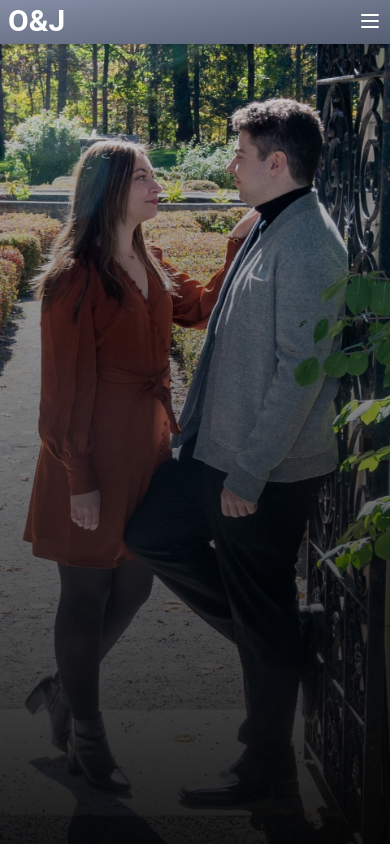
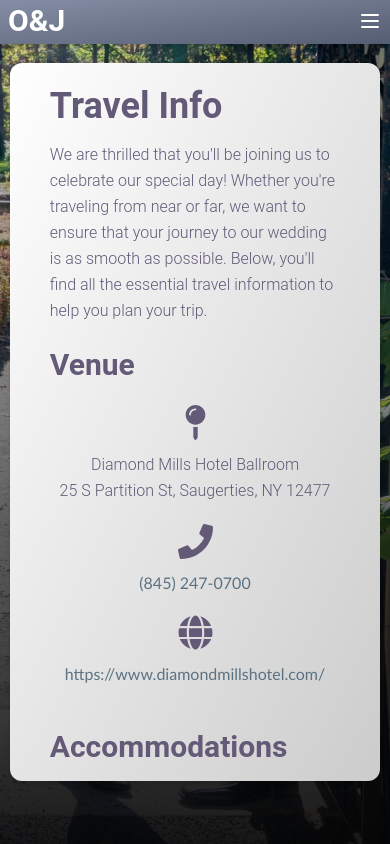
Before and after one commit to jsanter27/wedding-website, a Next.js app: page /en/travel in a window 390 px wide. Built offline with nearby package versions, Linux system fonts and the light colour scheme.

Commit message:
travel page built

```diff
--- a/package.json
+++ b/package.json
@@ -32,6 +32,7 @@
     "postcss": "8.4.23",
     "react": "18.2.0",
     "react-dom": "18.2.0",
+    "react-icons": "^4.11.0",
     "tailwindcss": "3.3.2",
     "typescript": "5.0.4"
   },
--- a/src/app/[locale]/about/page.tsx
+++ b/src/app/[locale]/about/page.tsx
@@ -115,7 +115,12 @@ export default function About() {
                   name={person.name}
                   role={person.role}
                   bio={person.bio}
-                  color={i % 2 == 0 ? 'palette-6' : 'palette-4'}
+                  bgColor={i % 2 == 0 ? 'bg-palette-6' : 'bg-palette-4'}
+                  textColor={
+                    i % 2 == 0
+                      ? 'text-palette-6-darker'
+                      : 'text-palette-4-darker'
+                  }
                 />
               ))}
             </div>
--- a/src/app/[locale]/faq/page.tsx
+++ b/src/app/[locale]/faq/page.tsx
@@ -67,7 +67,7 @@ export default function Faq() {
         a: (chunks) => (
           <a
             href="mailto: oandjwedding2024@gmail.com"
-            className="font-bold hover:text-palette-7-darker text-palette-7-lighter"
+            className="hover:brightness-75 text-palette-7-darker"
           >
             {chunks}
           </a>
--- /dev/null
+++ b/src/app/[locale]/itinerary/page.tsx
@@ -0,0 +1,7 @@
+export default function Rsvp() {
+  return (
+    <div className="flex flex-col items-center justify-center flex-grow h-full text-center">
+      TODO
+    </div>
+  );
+}
--- /dev/null
+++ b/src/app/[locale]/rsvp/page.tsx
@@ -0,0 +1,12 @@
+export default function Rsvp() {
+  return (
+    <div className="flex flex-col items-center justify-center flex-grow h-full text-center">
+      <iframe
+        src="https://docs.google.com/forms/d/e/1FAIpQLSfkxEqtOu4trLBJVHOYJKjLMJt0hODNjF88m0ec-T_8yClKXw/viewform?embedded=true"
+        className="w-full h-[85%]"
+      >
+        Loading…
+      </iframe>
+    </div>
+  );
+}
--- a/src/app/[locale]/travel/page.tsx
+++ b/src/app/[locale]/travel/page.tsx
@@ -1,7 +1,110 @@
+import PageCard from '@/components/PageCard';
+import {
+  Typography,
+  List,
+  ListItem,
+} from '@/components/ClientMaterialTailwind';
 import { useTranslations } from 'next-intl';
+import { FaMapPin, FaPhone, FaGlobe } from 'react-icons/fa';
 
 export default function Travel() {
   const t = useTranslations('Travel');
 
-  return <div></div>;
+  return (
+    <div className="flex flex-col items-center justify-center flex-grow h-full text-center">
+      <PageCard>
+        <Typography variant="h2" className="mb-3">
+          {t('pageHeader')}
+        </Typography>
+        <Typography variant="paragraph" className="mb-5">
+          {t('pageDescription')}
+        </Typography>
+        <Typography variant="h3" className="mb-5">
+          {t('venueHeader')}
+        </Typography>
+        <div className="flex flex-col mb-5 md:flex-row">
+          <div className="flex flex-col items-center flex-grow mb-5 text-center basis-0">
+            <FaMapPin size={35} className="mb-3" />
+            {t.rich('venueAddress', {
+              line: (chunk) => <Typography>{chunk}</Typography>,
+            })}
+          </div>
+          <div className="flex flex-col items-center flex-grow mb-5 text-center basis-0">
+            <FaPhone size={35} className="mb-3" />
+            <a
+              className="hover:brightness-75 text-palette-5-darker"
+              href="tel:+18452470700"
+            >
+              (845) 247-0700
+            </a>
+          </div>
+          <div className="flex flex-col items-center flex-grow mb-5 text-center basis-0">
+            <FaGlobe size={35} className="mb-3" />
+            <a
+              className="hover:brightness-75 text-palette-5-darker"
+              href="https://www.diamondmillshotel.com/"
+              target="_blank"
+            >
+              https://www.diamondmillshotel.com/
+            </a>
+          </div>
+        </div>
+        <Typography variant="h3" className="mb-3">
+          {t('accommodationsHeader')}
+        </Typography>
+        <Typography variant="paragraph" className="mb-5">
+          {t('accommodationsDescription')}
+        </Typography>
+        <Typography variant="h3" className="mb-3">
+          {t('parkingHeader')}
+        </Typography>
+        <Typography variant="paragraph" className="mb-5">
+          {t('parkingDescription')}
+        </Typography>
+        <Typography variant="h3" className="mb-3">
+          {t('attractionsHeader')}
+        </Typography>
+        <Typography variant="paragraph" className="mb-3">
+          {t('attractionsDescription')}
+        </Typography>
+        <List className="mb-5 text-palette-5-darker">
+          <a
+            className="hover:brightness-75"
+            href="https://www.saugertieslighthouse.com/visiting/"
+            target="_blank"
+          >
+            {t('saugertiesLighthouse')}
+          </a>
+          <a
+            className="hover:brightness-75"
+            href="https://opus40.org/visit/"
+            target="_blank"
+          >
+            {t('opus40')}
+          </a>
+          <a
+            className="hover:brightness-75"
+            href="https://www.hudsonrivercruises.com/"
+            target="_blank"
+          >
+            {t('hudsonRiverCruises')}
+          </a>
+          <a
+            className="hover:brightness-75"
+            href="https://www.facebook.com/p/Saugerties-Antiques-Center-100069572046598/"
+            target="_blank"
+          >
+            {t('saugertiesAntiqueCenter')}
+          </a>
+          <a
+            className="hover:brightness-75"
+            href="https://www.visitthecatskills.com/mountains/"
+            target="_blank"
+          >
+            {t('catskillMountains')}
+          </a>
+        </List>
+      </PageCard>
+    </div>
+  );
 }
--- a/src/components/BridalPartyBio.tsx
+++ b/src/components/BridalPartyBio.tsx
@@ -7,7 +7,8 @@ export type BridalPartyBioParams = {
   role: string;
   bio: string;
   image: string;
-  color: 'palette-4' | 'palette-6';
+  bgColor: string;
+  textColor: string;
 };
 
 export default function BridalPartyBio({
@@ -15,27 +16,28 @@ export default function BridalPartyBio({
   role,
   bio,
   image,
-  color,
+  bgColor,
+  textColor,
 }: BridalPartyBioParams) {
   return (
-    <div className={`flex flex-col items-center mb-10 text-${color}-darker`}>
+    <div className={`${textColor} flex flex-col items-center mb-10`}>
       <div
-        className={`flex justify-center items-center bg-${color} h-[385px] w-[385px] rounded-full`}
+        className={`${bgColor} flex justify-center items-center h-[300px] w-[300px] rounded-full`}
       >
         <Image
           className="rounded-full"
           alt={name}
           src={`/${image}`}
-          width="360"
-          height="360"
+          width="280"
+          height="280"
         />
       </div>
-      <Typography className="mt-2 font-bold text-center" variant="medium">
+      <Typography className="mt-2 font-bold text-center bg-transparent">
         {name}
         <br />
         {role}
       </Typography>
-      <Typography>{bio}</Typography>
+      <Typography className="bg-transparent">{bio}</Typography>
     </div>
   );
 }
--- a/src/components/ClientMaterialTailwind.tsx
+++ b/src/components/ClientMaterialTailwind.tsx
@@ -1,4 +1,4 @@
 'use client';
-import { Typography } from '@material-tailwind/react';
+import { Typography, List, ListItem } from '@material-tailwind/react';
 
-export { Typography };
+export { Typography, List, ListItem };
--- a/src/translations/en.json
+++ b/src/translations/en.json
@@ -48,6 +48,24 @@
     "marianaName": "Mariana Heleta",
     "marianaBio": "Mariana is the niece of the bride. She is always down to get bubble tea and play video games, and enjoys going to the movies with Olga and Justin. Mariana also holds the family record for fish caught in a day!"
   },
+  "Travel": {
+    "pageHeader": "Travel Info",
+    "pageDescription": "We are thrilled that you'll be joining us to celebrate our special day! Whether you're traveling from near or far, we want to ensure that your journey to our wedding is as smooth as possible. Below, you'll find all the essential travel information to help you plan your trip.",
+    "venueHeader": "Venue",
+    "venueAddress": "<line>Diamond Mills Hotel Ballroom</line><line>25 S Partition St, Saugerties, NY 12477</line>",
+    "venuePhone": "(845) 247-0700",
+    "accommodationsHeader": "Accommodations",
+    "accommodationsDescription": "We have secured a block of rooms at Diamond Mills Hotel located near the wedding venue. You can enjoy a special rate by mentioning our names when booking your reservation. Please book your accommodations early to secure your room.",
+    "parkingHeader": "Parking",
+    "parkingDescription": "Ample parking is available at the wedding venue for those who prefer to drive.",
+    "attractionsHeader": "Local Attractions",
+    "attractionsDescription": "While you're in town, we encourage you to explore the local attractions and make the most of your visit. Saugerties, New York, is a charming town in the Hudson Valley region. Here are some of the popular attractions and activities near Diamond Mills Hotel:",
+    "saugertiesLighthouse": "Saugerties Lighthouse",
+    "opus40": "Opus 40",
+    "hudsonRiverCruises": "Hudson River Cruises",
+    "saugertiesAntiqueCenter": "Saugerties Antique Center",
+    "catskillMountains": "Catskill Mountains"
+  },
   "FAQ": {
     "frequently-asked-questions": "Frequently Asked Questions",
     "faq-arrival-time-question": "What time should I arrive at the ceremony?",
```
Also changed, not shown: 1 other file (tests, documents, lock files or other folders).
